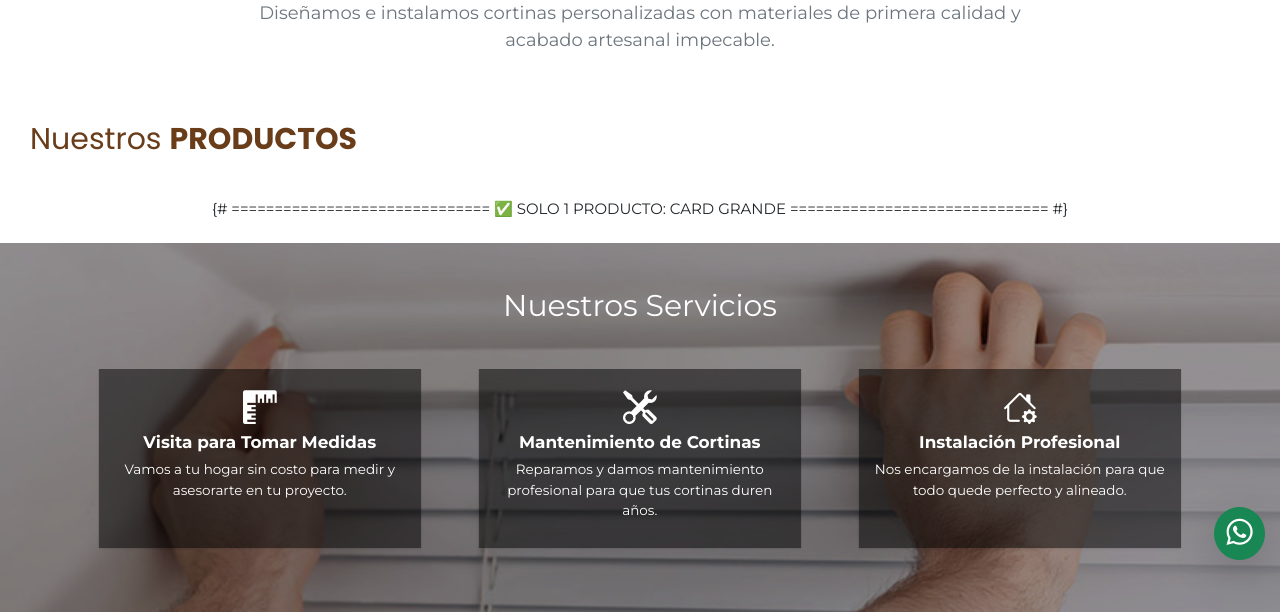
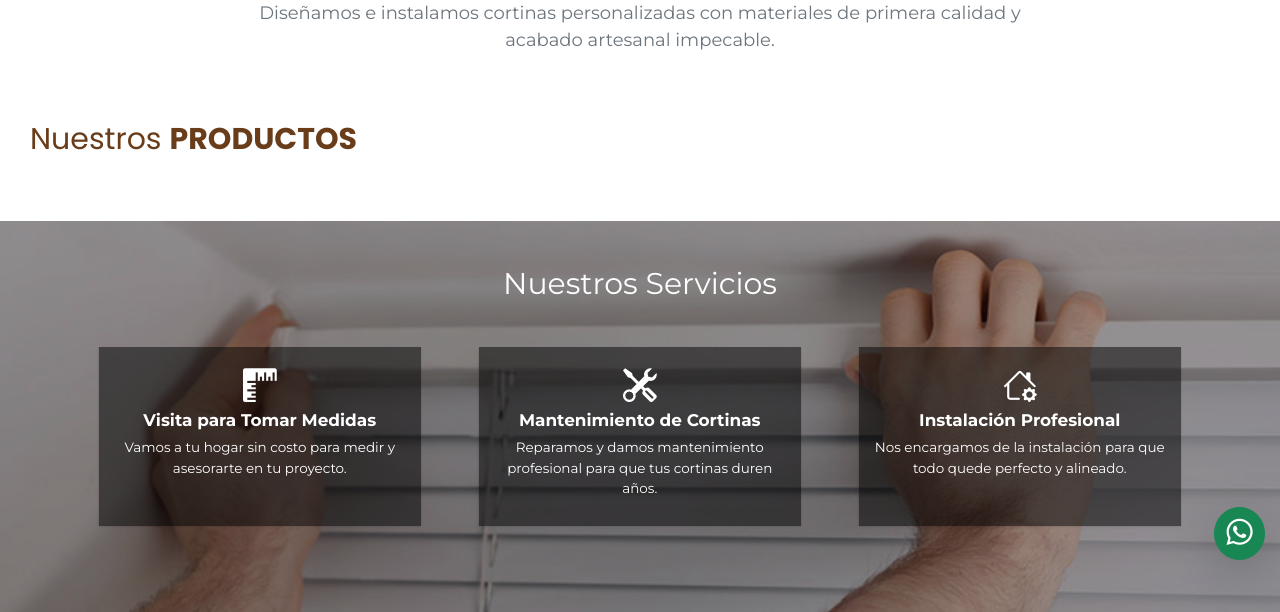
Before and after one commit to Jalann18/web_cortinas, a Django app: page / in a window 1280 px wide. Shown: the part 225-837 px from the top of the page. Run offline with Django 5.2, Linux system fonts and the light colour scheme; data that the repository does not hold is empty.

Commit message:
Update estilos + producto único

```diff
--- a/proyectos/templates/proyectos/home.html
+++ b/proyectos/templates/proyectos/home.html
@@ -108,9 +108,6 @@
 
     <div class="row justify-content-center g-1">
 
-      {# ==============================
-         ✅ SOLO 1 PRODUCTO: CARD GRANDE
-         ============================== #}
       {% if productos|length == 1 %}
         {% for producto in productos %}
           <div class="col-12 col-md-9 col-lg-7">
@@ -140,9 +137,6 @@
           </div>
         {% endfor %}
 
-      {# ==============================
-         ✅ VARIOS PRODUCTOS: GRID NORMAL
-         ============================== #}
       {% else %}
         {% for producto in productos %}
           <div class="col-12 col-sm-6 col-lg-4">
@@ -170,6 +164,7 @@
     </div>
   </div>
 </section>
+
 
 
 
```
